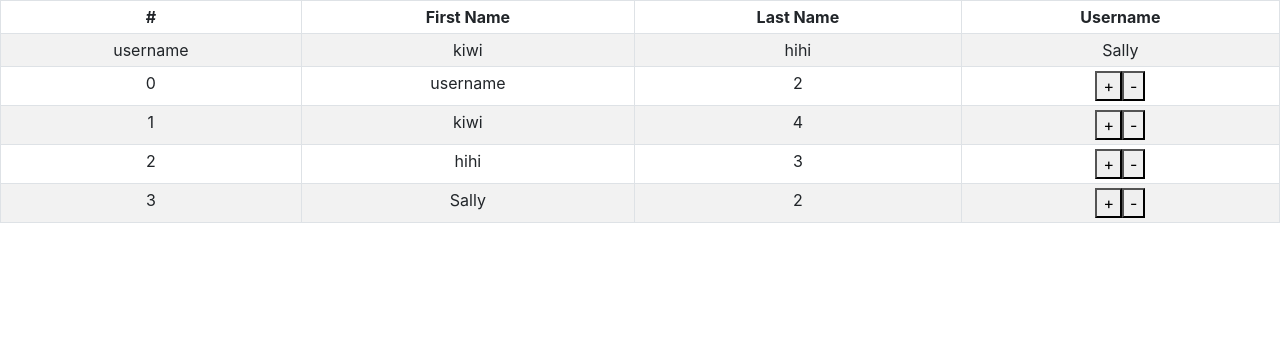
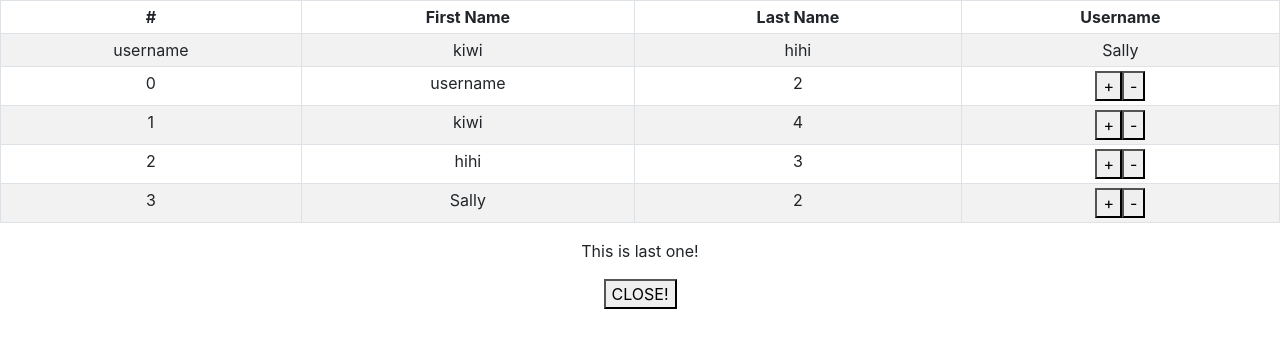
Before and after one commit to sooyoung-h/shop, a React (Create React App) app: page /cart in a window 1280 px wide. Shown: the top 348 px of the page. Built offline with nearby package versions, Linux system fonts and the light colour scheme.

Commit message:
Redux : state랑 reducer 여러개일 경우
다른 컴포넌트에서 쓰지 않고 하나의 컴포넌트에서만 쓰는 건 굳이 리덕스 쓰지 말고 useState사용하기!

```diff
--- a/src/Cart.js
+++ b/src/Cart.js
@@ -48,6 +48,19 @@ function Cart(props) {
           })}
         </tbody>
       </Table>
+
+      {props.alertShow === true ? (
+        <div className="my-alert2">
+          <p>This is last one!</p>
+          <button
+            onClick={() => {
+              props.dispatch({ type: "close" });
+            }}
+          >
+            CLOSE!
+          </button>
+        </div>
+      ) : null}
     </div>
   );
 }
@@ -56,9 +69,11 @@ function myFunc(state) {
   //여기서 받는 state는 보내준 store 데이터를 의미!
   //redux state 데이터를 props로 변환해주는 함수
   return {
-    state: state, //state 데이터를 props로 등록 (props명 : state명)
+    state: state.reducer, //state 데이터를 props로 등록 (props명 : state명)
+    alertShow: state.reducer2,
   };
 }
+//다른 컴포넌트에서 쓰지 않고 여기서만 쓰는 건 굳이 리덕스 쓰지말고 useState사용하기!***
 
 export default connect(myFunc)(Cart);
 //export default Cart;
--- a/src/index.js
+++ b/src/index.js
@@ -5,7 +5,7 @@ import App from "./App";
 import reportWebVitals from "./reportWebVitals";
 import { BrowserRouter } from "react-router-dom";
 import { Provider } from "react-redux";
-import { createStore } from "redux";
+import { combineReducers, createStore } from "redux";
 
 let defaultState = [
   { id: 0, name: "username", quan: 2 },
@@ -29,7 +29,15 @@ function reducer(state = defaultState, action) {
   }
 }
 
-let store = createStore(reducer);
+let alertDefault = true;
+function reducer2(state = alertDefault, action) {
+  if (action.type === "close") {
+    state = false;
+  }
+  return state;
+}
+
+let store = createStore(combineReducers({ reducer, reducer2 }));
 
 ReactDOM.render(
   <React.StrictMode>
```
